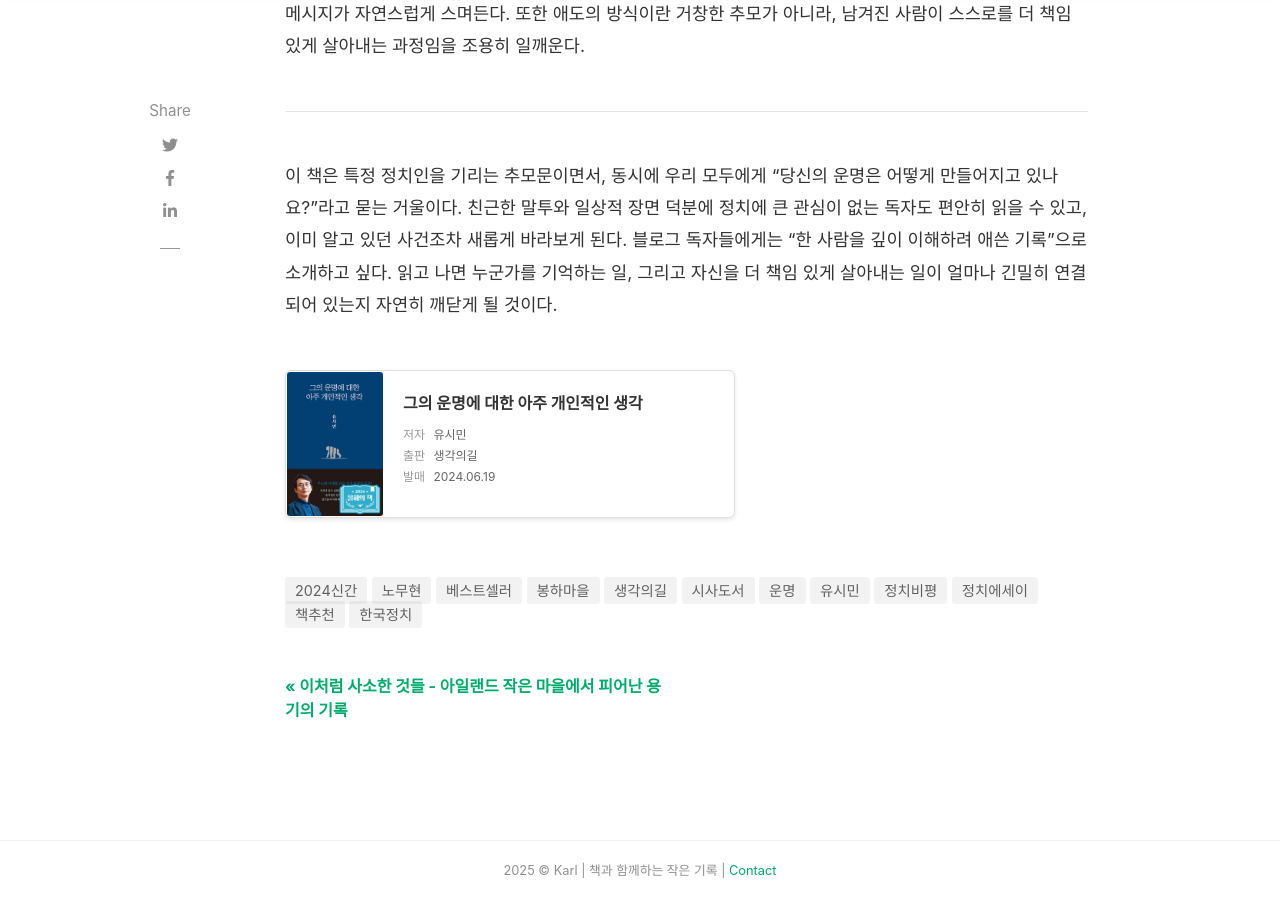
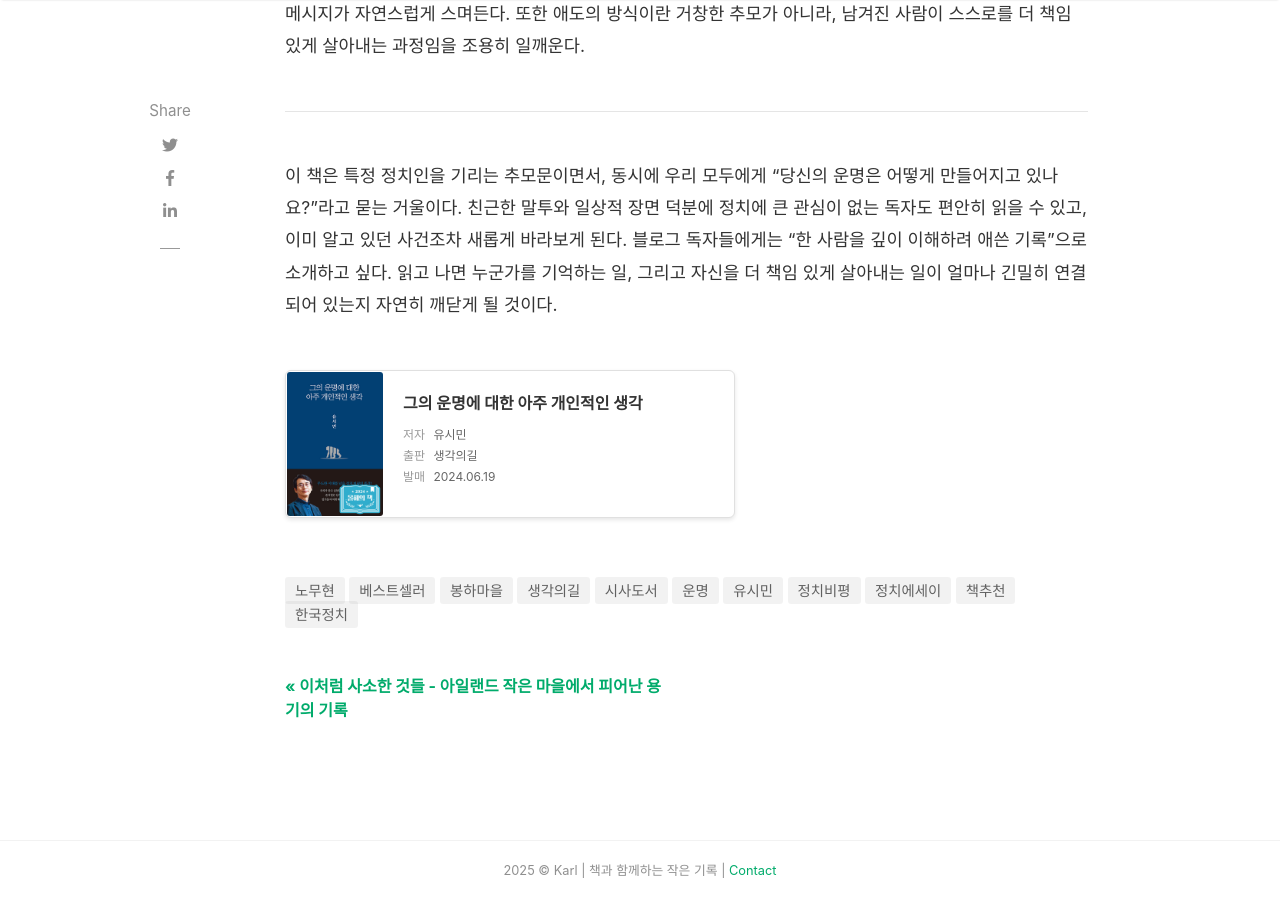
Before and after one commit to adgjl002/karls-blog, a Jekyll site: the page built from _posts/2025-12-19-9788965138068.md, in a window 1280 px wide and 900 px high, scrolled down 3215 px. Built offline with Jekyll 4.4.1, drawn with Linux system fonts in a browser that asks for light colours; nearby versions of some CDN libraries; comment, search, counter and statistics services are not loaded.

Commit message:
포스팅 태그 수정

```diff
--- a/_posts/2025-12-19-9788965138068.md
+++ b/_posts/2025-12-19-9788965138068.md
@@ -4,7 +4,7 @@ title: "그의 운명에 대한 아주 개인적인 생각 - 유시민이 다시
 author: karl
 date: 2025-12-19 00:08:40 +0900
 image: 'assets/images/covers/9788965138068.jpg'
-categories: [책추천, 정치에세이, 베스트셀러, 유시민, 노무현, 한국정치, 생각의길, 정치비평, 운명, 시사도서, 2024신간, 봉하마을]
+categories: [책추천, 정치에세이, 베스트셀러, 유시민, 노무현, 한국정치, 생각의길, 정치비평, 운명, 시사도서, 봉하마을]
 book:
   title: "그의 운명에 대한 아주 개인적인 생각"
   author: "유시민"
```
